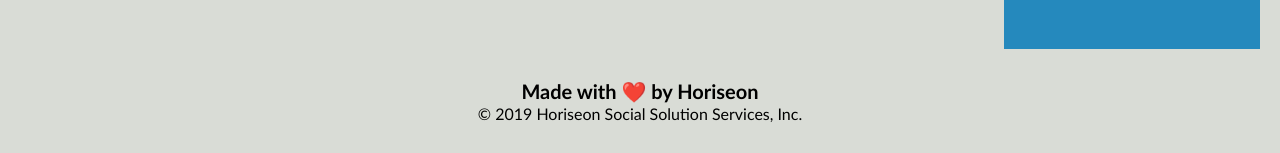
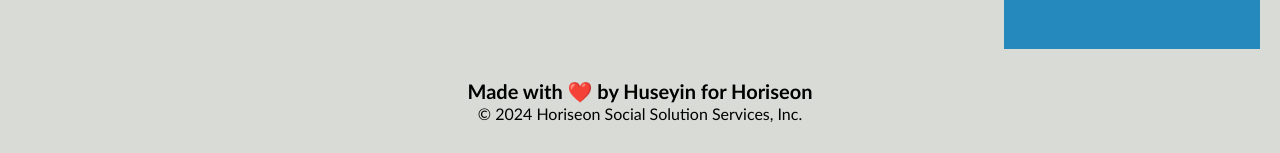
Before and after one commit to 6nhuseyin/horiseon, a plain HTML site: page index.html in a window 1280 px wide. Shown: the part 1870-2023 px from the top of the page. Drawn offline with Linux system fonts and the light colour scheme; files that its build step writes are made by us from their sources; files whose address does not match are found by name.

Commit message:
fix footer

```diff
--- a/index.html
+++ b/index.html
@@ -81,9 +81,9 @@
         </div>
     </div>
     <div class="footer">
-        <h2>Made with ❤️️ by Horiseon</h2>
+        <h2>Made with ❤️️ by Huseyin for Horiseon</h2>
         <p>
-            &copy; 2019 Horiseon Social Solution Services, Inc.
+            &copy; 2024 Horiseon Social Solution Services, Inc.
         </p>
     </div>
 </body>
```
